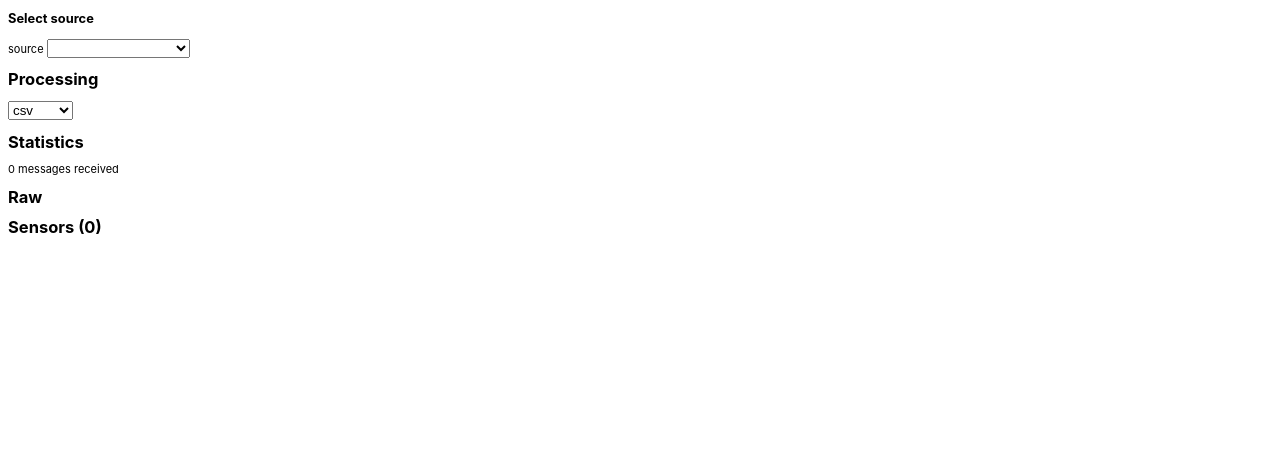
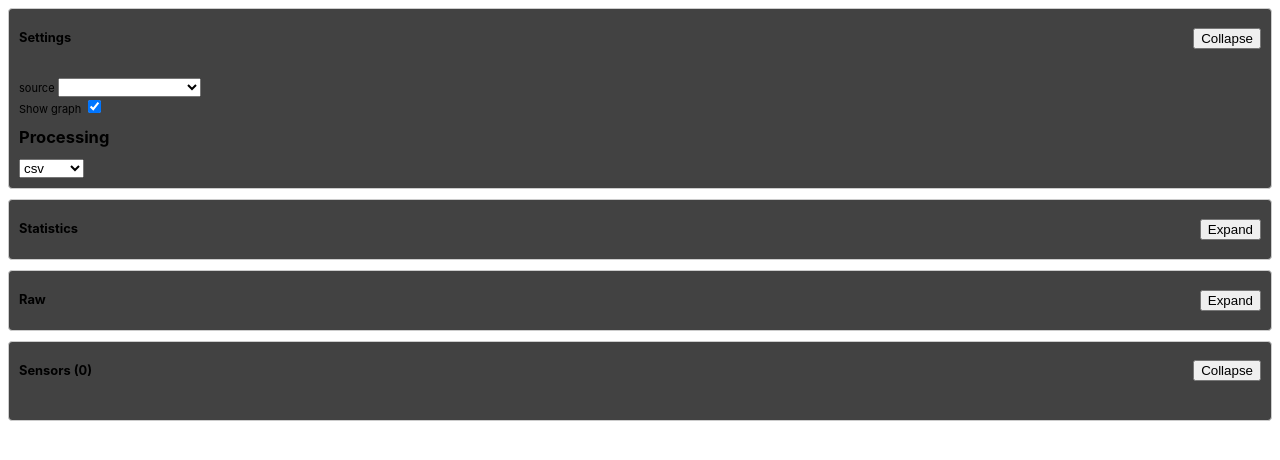
Before and after one commit to jellehak/telemetry-station, a Vue app: page / in a window 1280 px wide. Shown: the top 460 px of the page. Built offline with nearby package versions, Linux system fonts and the light colour scheme.

Commit message:
added pwa and some nice styling

```diff
--- a/src/App.vue
+++ b/src/App.vue
@@ -17,7 +17,7 @@ class Sensor {
     log = false
     history = []
 
-    limit = 20
+    limit = 40
 
     constructor(key) {
         this.key = key
@@ -41,6 +41,8 @@ class Sensor {
 /** @todo sync with localStorage */
 const form = reactive({
     code,
+    showGraph: true,
+    sensorHistoryLimit: 20,
     source: 'test',
     sourceType: 'csv',
     // sensors: {},
@@ -88,9 +90,11 @@ function onData(rawMessage = '') {
     // Update sensors
     const _lastMessageIn = lastMessageInParsed.value
     for (const key in _lastMessageIn) {
+        // No sensor yet? create new Sensor
         if (!sensorLookup.value[key]) {
             sensorLookup.value[key] = reactive(new Sensor(key))
         }
+        // Set sensor value
         sensorLookup.value[key].setValue(_lastMessageIn[key])
     }
 }
@@ -110,18 +114,25 @@ function convertCsvToObject(csv) {
 </script>
 
 <template>
-    <aside>
+    <Panel open>
+        <template #title>Settings</template>
         <section>
-            <h1>Select source</h1>
             <!-- <p>Current source: {{ form.source }}</p> -->
             <div>
                 <label>
                     source
-                    <v-select :items="[{ value: 'serial' }, { value: 'http' }, { value: 'RandomSource' }, { value: 'RandomJsonSource' }]" v-model="form.source" />
+                    <v-select
+                        :items="[{ value: 'serial' }, { value: 'http' }, { value: 'RandomSource' }, { value: 'RandomJsonSource' }]"
+                        v-model="form.source" />
                 </label>
                 <!-- <button @click="form.source = 'serial'">Serial</button>
                 <button @click="form.source = 'test'">Test</button> -->
             </div>
+
+            <label>
+                Show graph
+                <input v-model="form.showGraph" type="checkbox"/>
+            </label>
 
             <section>
                 <RandomSource v-if="form.source === 'RandomSource'" @data="onData" />
@@ -136,7 +147,8 @@ function convertCsvToObject(csv) {
 
             <section>
                 <h2>Processing</h2>
-                <v-select :items="[{ value: 'csv' }, { value: 'json' }, { value: 'custom' }]" v-model="form.sourceType" />
+                <v-select :items="[{ value: 'csv' }, { value: 'json' }, { value: 'custom' }]"
+                    v-model="form.sourceType" />
                 <!-- <CodeEditor v-model="form.code"/> -->
             </section>
         </section>
@@ -144,39 +156,48 @@ function convertCsvToObject(csv) {
         <!-- <Graph :values="form.favoritesLog" /> -->
         <!-- {{ form.favoritesLog.map(e=>e.value) }} -->
         <!-- {{ form.favoritesLog }} -->
+    </Panel>
+
+    <Panel>
+        <template #title>Statistics</template>
+        <section>
+            {{ count }} messages received
+        </section>
+    </Panel>
+
+    <Panel>
+        <template #title>Raw</template>
+        <section>
+            <textarea style="width: 100%; height: 100px;">{{ lastMessageIn }}</textarea>
+            <!-- <CodeEditor :modelValue="lastMessageIn" mode="json" /> -->
+        </section>
+    </Panel>
+
+    <Panel open>
+        <template #title>Sensors ({{ Object.entries(sensorLookup).length }})</template>
 
         <section>
-            <h2>Statistics</h2>
-            {{ count }} messages received
-        </section>
-
-        <section>
-            <h2>Raw</h2>
-            <pre>{{ lastMessageIn }}</pre>
-            <!-- <CodeEditor :modelValue="lastMessageIn" mode="json" /> -->
-        </section>
-    </aside>
-
-    <main>
-        <section>
-            <h2>Sensors ({{ Object.entries(sensorLookup).length }})</h2>
             <!-- <PlotValues @click="onSensorClick" :values="lastMessageInParsed" /> -->
             <div style="display: flex; flex-wrap: wrap; gap: 10px;">
                 <template v-for="(sensor, key) in sensorLookup" :key="key">
-                    <button @click.stop="sensor.favorite = !sensor.favorite">
+                    <!-- <div @click.stop="sensor.favorite = !sensor.favorite">
                         <PlotSensor :data="{ value: sensor.lastSample.value, key: sensor.key }"></PlotSensor>
-                        <Graph :values="sensor.history" style="height: 50px"/>
+                        <Graph v-if="form.showGraph" :values="sensor.history" style="height: 50px" />
                         <div v-if="sensor.favorite">
-                            <!-- {{ sensor.history }} -->
-                            <Table :items="sensor.history" :columns="['value','createdAt']"/>
+                            <Table :items="sensor.history" :columns="['value', 'createdAt']" >
+                                <template #item.createdAt="{ item }">
+                                    {{ new Date(item.createdAt).toLocaleTimeString() }}
+                                </template>
+                            </Table>
                         </div>
-                    </button>
+                    </div> -->
+                    <SensorView :sensor="sensor" :form="form" />
                 </template>
             </div>
         </section>
 
 
-    </main>
+    </Panel>
 </template>
 
 <style>
@@ -245,4 +266,12 @@ body {
         color: #fff;
     }
 }
+
+aside {
+    background-color: var(--widget-color);
+    color: var(--text-color);
+    padding: var(--padding);
+    margin: var(--spacing);
+    border-radius: var(--widget-border-radius);
+}
 </style>
--- /dev/null
+++ b/src/components/Panel.vue
@@ -0,0 +1,55 @@
+<template>
+    <div class="panel">
+        <div class="panel-header" @click="toggle">
+            <h3>
+                <slot name="title">
+                    {{ title }}
+                </slot>
+            </h3>
+            <button>{{ isOpen ? 'Collapse' : 'Expand' }}</button>
+        </div>
+        <div v-show="isOpen" class="panel-body">
+            <slot></slot>
+        </div>
+    </div>
+</template>
+
+<script setup>
+import { ref } from 'vue';
+
+const props = defineProps({
+    open: {
+        type: Boolean,
+        default: false,
+    },
+    title: {
+        type: String,
+    }
+});
+
+const isOpen = ref(props.open);
+
+function toggle() {
+    isOpen.value = !isOpen.value;
+}
+</script>
+
+<style>
+.panel {
+    background-color: var(--widget-color);
+    border: 1px solid #ccc;
+    border-radius: 4px;
+    margin-bottom: 10px;
+}
+.panel-header {
+    /* background-color: #f5f5f5; */
+    padding: 10px;
+    cursor: pointer;
+    display: flex;
+    justify-content: space-between;
+    align-items: center;
+}
+.panel-body {
+    padding: 10px;
+}
+</style>
--- a/src/components/PlotSensor.vue
+++ b/src/components/PlotSensor.vue
@@ -1,12 +1,12 @@
 <template>
     <a-card :class="isChanged && 'blink_me'">
-        <small>{{ data.key }}</small>
-
-        <div>
+        <div class="PlotSensor__Key">{{ data.key }}</div>
+        <ValueStream :value="Number(data.value)"/>
+        <!-- <div>
             <b>
                 {{ data.value }}
             </b>
-        </div>
+        </div> -->
         <!-- add units? -->
     </a-card>
 </template>
--- /dev/null
+++ b/src/components/SensorView.vue
@@ -0,0 +1,21 @@
+<template>
+    <div @click.stop="sensor.favorite = !sensor.favorite">
+        <PlotSensor :data="{ value: sensor.lastSample.value, key: sensor.key }"></PlotSensor>
+        <Graph v-if="form.showGraph" :values="sensor.history" style="height: 50px" />
+        <div v-if="sensor.favorite">
+            <!-- {{ sensor.history }} -->
+            <Table :items="sensor.history" :columns="['value', 'createdAt']">
+                <template #item.createdAt="{ item }">
+                    {{ new Date(item.createdAt).toLocaleTimeString() }}
+                </template>
+            </Table>
+        </div>
+    </div>
+</template>
+
+<script setup>
+defineProps({
+    sensor: Object,
+    form: Object
+})
+</script>
--- a/src/components/Table.vue
+++ b/src/components/Table.vue
@@ -7,7 +7,11 @@
         </thead>
         <tbody>
             <tr v-for="item in items" :key="item.id">
-                <td v-for="column in columns" :key="column.field">{{ item[column.field || column] }}</td>
+                <td v-for="column in columns" :key="column.field">
+                    <slot :name="`item.${column}`" v-bind="{ item }">
+                        {{ item[column || column] }}
+                    </slot>
+                </td>
             </tr>
         </tbody>
     </table>
--- /dev/null
+++ b/src/components/ValueStream.vue
@@ -0,0 +1,31 @@
+<template>
+    <span :style="{ color: valueColor }">
+        {{ value.toFixed(decimals) }}
+
+    </span>
+</template>
+
+<script setup>
+import { ref, watch } from 'vue';
+
+// Define the prop
+const props = defineProps({
+    value: {
+        type: Number,
+        required: true
+    },
+    decimals: { type: Number, default: 2 }
+});
+
+// Define a reactive variable to track the color
+const valueColor = ref('');
+
+// Watch for changes in the value prop
+watch(() => props.value, (newValue, oldValue) => {
+    if (newValue > oldValue) {
+        valueColor.value = 'red'; // Set color to green if value goes up
+    } else if (newValue < oldValue) {
+        valueColor.value = 'green'; // Set color to red if value goes down
+    }
+});
+</script>
--- a/src/components/sources/HttpSource.vue
+++ b/src/components/sources/HttpSource.vue
@@ -5,10 +5,15 @@
         {{ form }}
         <input type='text' v-model="form.url" />
     </label>
+    <label>
+        Interval
+        <input type='number' v-model="form.interval" />ms
+    </label>
+    {{ form }}
 </template>
 
 <script setup>
-import { reactive } from 'vue'
+import { reactive, watch, onMounted, onBeforeUnmount } from 'vue'
 
 const emit = defineEmits()
 
@@ -17,15 +22,21 @@ const form = reactive({
     interval: 3000
 })
 
-setInterval(async () => {
+let intervalId
+
+const fetchData = async () => {
     const resp = await fetch(form.url)
-    // console.log(resp)
     const data = await resp.text()
-    // console.log(data)
+    emit('data', data)
+}
 
-    // const raw = JSON.stringify({
-    //     key: 'value'
-    // })
-    emit('data', data)
-}, form.interval)
+const setupInterval = () => {
+    if (intervalId) clearInterval(intervalId)
+    intervalId = setInterval(fetchData, form.interval)
+}
+
+watch(() => form.interval, setupInterval)
+
+onMounted(setupInterval)
+onBeforeUnmount(() => clearInterval(intervalId))
 </script>
--- a/src/components/vite.register.js
+++ b/src/components/vite.register.js
@@ -2,7 +2,7 @@
 // Components are registered using the filename.
 
 // https://vitejs.dev/guide/features.html#glob-import
-const modules = import.meta.globEager('./**/*.vue')
+const modules = import.meta.glob('./**/*.vue',{eager:true})
 
 // console.log(modules)
 function pathToFileName (fileName) {
--- a/vite.config.js
+++ b/vite.config.js
@@ -1,6 +1,7 @@
 import vue from '@vitejs/plugin-vue'
 import dns from 'dns'
 import { defineConfig } from 'vite'
+import { VitePWA } from "vite-plugin-pwa"
 
 // Fix to use localhost instead of http://127.0.0.1/
 dns.setDefaultResultOrder('verbatim')
@@ -17,5 +18,23 @@ export default defineConfig({
         },
       }
     }),
+    VitePWA({
+      registerType: 'autoUpdate', // 'prompt', 'autoUpdate'
+      manifest: {
+        name: 'TelemetryStation',
+        short_name: 'TelemetryStation',
+        theme_color: '#306AD2',
+        background_color: '#306AD2',
+        description: "Simple monitoring over serial or HTTP.",
+        icons: [
+          {
+            src: './pwa-192.jpg',
+            sizes: '192x192',
+            type: 'image/jpg',
+            "purpose": "any"
+          }
+        ],
+      }
+    })
   ],
 })
```
Also changed, not shown: package.json (+11 -5 lines), public/pwa-192.jpg (added), 1 other file (tests, documents, lock files or other folders). Lines whose indentation alone changed are shown as unchanged.
